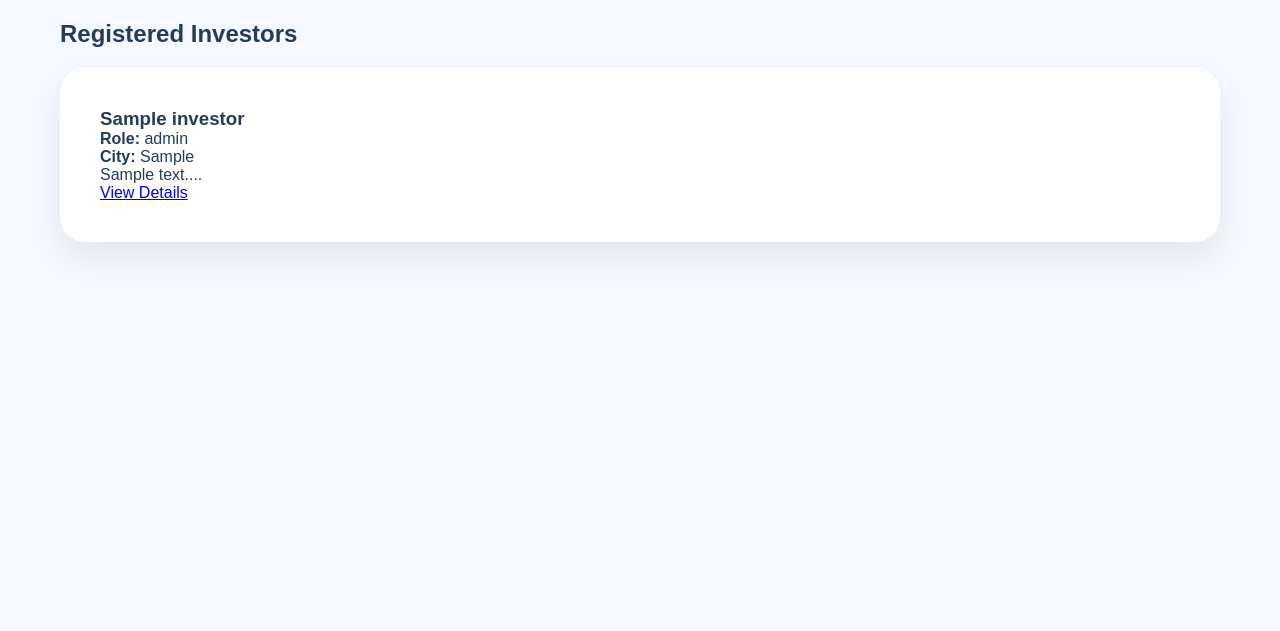
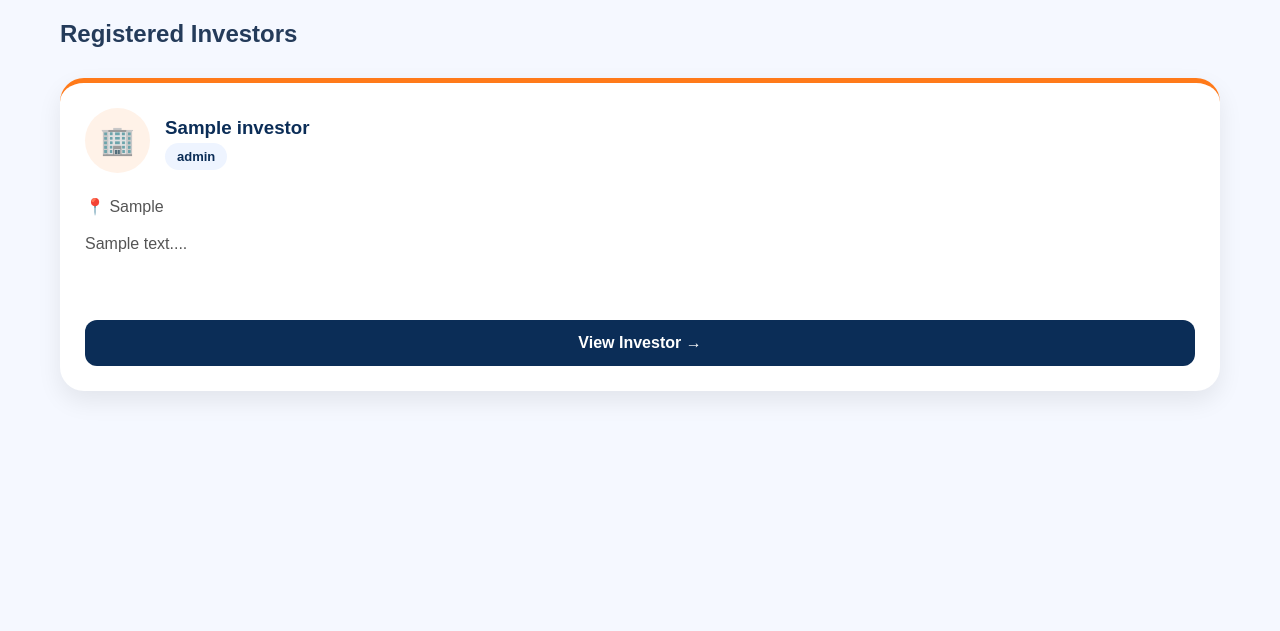
Before and after one commit to ShrustisGit/EduBridge, a Flask app: page /investors in a window 1280 px wide. Shown: the part 58-689 px from the top of the page. Run offline with Flask 3, Linux system fonts and the light colour scheme; tables that the repository leaves empty or names only in its code hold one stand-in row (values such as "Sample post"); some libraries are stand-ins or nearby versions.

Commit message:
Update investors.html

```diff
--- a/templates/investors.html
+++ b/templates/investors.html
@@ -6,31 +6,42 @@
 
 {% if investors %}
 
-<div class="projects-grid">
+<div class="investors-grid">
 
     {% for investor in investors %}
 
-    <div class="project-card">
+    <div class="investor-card">
 
-        <h3>{{ investor.company_name }}</h3>
+        <div class="investor-top">
 
-        <p>
-            <strong>Role:</strong>
-            {{ investor.role_at_company }}
-        </p>
+            <div class="company-icon">
+                🏢
+            </div>
 
-        <p>
-            <strong>City:</strong>
-            {{ investor.city }}
-        </p>
+            <div>
+                <h3>{{ investor.company_name }}</h3>
+                <span class="role-badge">
+                    {{ investor.role_at_company }}
+                </span>
+            </div>
 
-        <p>
-            {{ investor.about_company[:120] }}...
-        </p>
+        </div>
+
+        <div class="investor-info">
+
+            <p>
+                📍 {{ investor.city }}
+            </p>
+
+            <p class="company-desc">
+                {{ investor.about_company[:120] }}...
+            </p>
+
+        </div>
 
         <a href="/investor/{{ investor.id }}"
-           class="view-btn">
-            View Details
+           class="investor-btn">
+            View Investor →
         </a>
 
     </div>
@@ -38,7 +49,6 @@
     {% endfor %}
 
 </div>
-
 {% else %}
 
 <div class="project-card">
```
